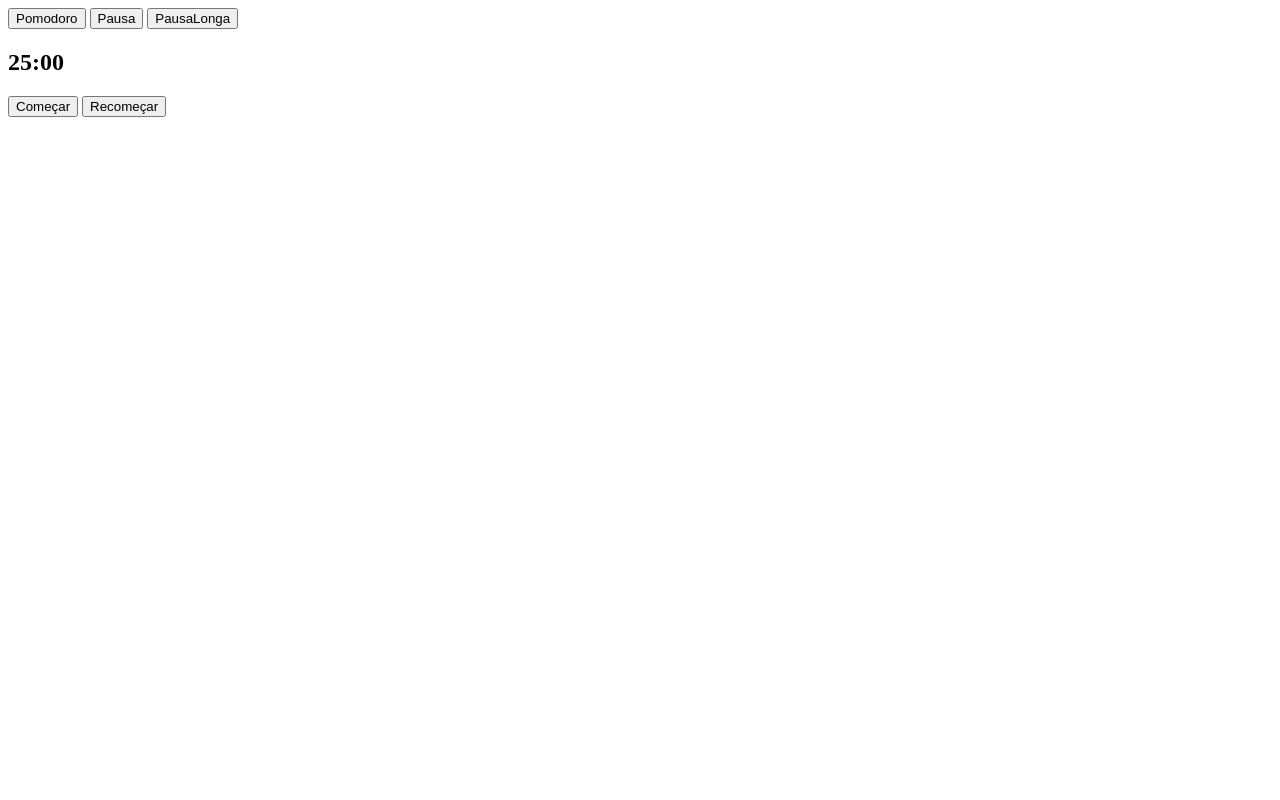
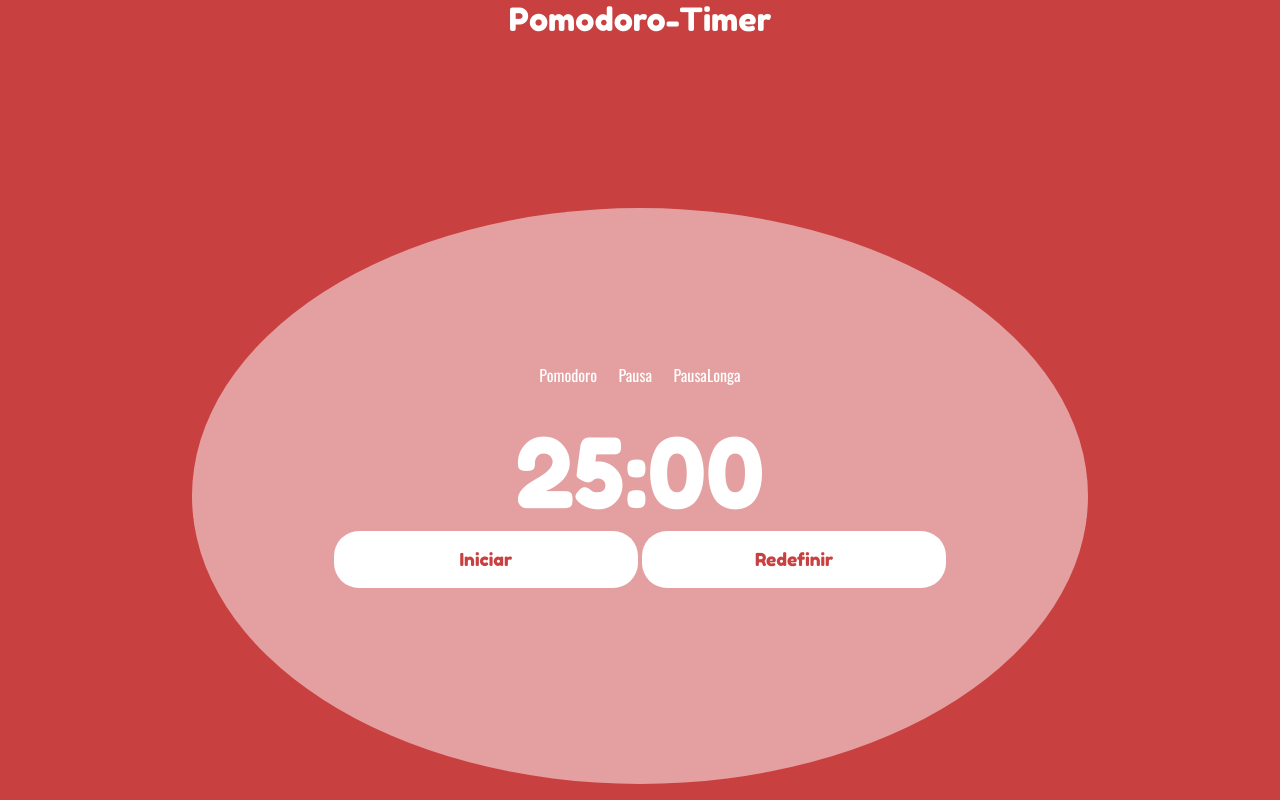
Before and after one commit to felipebaloneker/Projeto_WebappPomodoro, a plain HTML site: page index.html in a window 1280 px wide. Drawn offline with nearby package versions, Linux system fonts and the light colour scheme.

Commit message:
css da pagina principal feito assim como troca de fundo

```diff
--- a/index.html
+++ b/index.html
@@ -3,22 +3,26 @@
 <head>
   <meta charset="UTF-8">
   <meta name="viewport" content="width=device-width, initial-scale=1.0">
+  <meta name='description' content='Pomodoro um metodo de gerenciar melhor seu tempo de trabalho'>
+  <meta name='keywords' content ='Pomodoro, Timer, app browser'>
+  <meta name='author' content='Felipe Baloneker'>
+  <link rel='stylesheet' href='style/style.css'>
   <title>Pomodoro Timer</title>
 </head>
 <body>
-  <section class='app'>
+  <section class='app' id='pg-princ'>
+    <header><h2 class='logo'>Pomodoro-Timer</h2></header>
     <div class='container'>
       <div class='menu'>
         <button class='btn-menu' id='pomodoro'>Pomodoro</button>
         <button class='btn-menu' id='pausa'>Pausa</button>
         <button class='btn-menu' id='pausal'>PausaLonga</button>
       </div>
+      <h2 class='timer-str' id='string'>25:00</h2>
       <div class='timer'>
-        <h2 class='timer-str' id='string'>25:00</h2>
-        <button class='btn' id='start'>Começar</button>
-        <button class='btn' id='reset'>Recomeçar</button>
+        <button class='btn' id='start'>Iniciar</button>
+        <button class='btn' id='reset'>Redefinir</button>
       </div>
-    </div>
     </div>
   </section>
   <script type='text/javascript' src='script.js'></script>
--- a/script.js
+++ b/script.js
@@ -7,15 +7,16 @@ var cont = 0;
 var string = document.getElementById('string');
 var btnStart = document.getElementById('start');
 var btnReset = document.getElementById('reset');
+var pgPrinc = document.getElementById('pg-princ');
 /* ---Ao clicar no botão Começar---*/
 function Start(){
   /* Trocando texto do botão ao clicar */
-  if(btnStart.textContent === 'Começar'){
+  if(btnStart.textContent === 'Iniciar'){
     btnStart.textContent = 'Pausar';
     timerStart();
   }
   else{
-    btnStart.textContent = 'Começar';
+    btnStart.textContent = 'Iniciar';
     timerStop();
   }
 }
@@ -42,8 +43,8 @@ function Start(){
       min = minut;
       sec = second;
       clearInterval(minutes);
-      string.textContent = `${min}:${sec}`;
-      btnStart.textContent = 'Começar';}
+      string.textContent = `${min}:${sec}0`;
+      btnStart.textContent = 'Iniciar';}
     btnReset.addEventListener('click',timerReset)
 
 /* Menus do app */
@@ -54,14 +55,16 @@ var btnPausal = document.getElementById('pausal');
 function Pomodoro(){
   min = 25;
   sec = 0;
-  string.textContent = `${min}:${sec}`;
+  string.textContent = `${min}:${sec}0`;
+  pgPrinc.style.background = '#C94040';
 }
 btnPomodoro.addEventListener('click',Pomodoro);
     /* Pausa */
 function Pausa(){
   min = 5;
   sec = 0;
-  string.textContent = `${min}:${sec}`;
+  string.textContent = `0${min}:${sec}0`;
+  pgPrinc.style.background = '#55ADA9';
   cont ++;
 }
 btnPausa.addEventListener('click',Pausa);
@@ -69,6 +72,7 @@ btnPausa.addEventListener('click',Pausa);
 function PausaLonga(){
   min = 15;
   sec = 0;
-  string.textContent = `${min}:${sec}`
+  string.textContent = `${min}:${sec}0`;
+  pgPrinc.style.background = '#3089AA';
 }
 btnPausal.addEventListener('click',PausaLonga);
--- /dev/null
+++ b/style/style.css
@@ -0,0 +1,82 @@
+@import url('https://fonts.googleapis.com/css2?family=Fredoka+One&display=swap');
+@import url('https://fonts.googleapis.com/css2?family=Oswald&display=swap');
+/* Padrão*/
+*{
+    font-size:100%;
+    font-weight: 400;
+    font-family: 'Oswald',Arial, sans-serif;
+    margin:0;
+    padding:0;
+}
+html,body{
+    width:100%;
+    height:100%;
+}
+p{
+    font-size:1em;
+}
+/* Header */
+header{
+    width:100%;
+    height:10%;
+}
+.app{
+    width:100%;
+    height:100%;
+    background:#C94040;
+}
+.logo{
+    font-size:2em;
+    font-family: 'Fredoka One',Arial, sans-serif;
+    text-align: center;
+    margin: auto;
+    color:#fff;
+}
+/* botões e menus*/
+.container{
+    width:70%;
+    height: 40%;
+    margin: 10% auto;
+    padding: 10% 0%;
+    text-align:center;
+    border-radius: 50%;
+    background-color: rgba(255, 255, 255, 0.5);
+}
+.menu{
+    margin: 2% auto;
+}
+.btn-menu{
+    all:unset;
+    background-color: transparent;
+    padding: 1%;
+    font-size:1em;
+    text-align: center;
+    color:#fff;
+    cursor:pointer;
+
+}
+.btn-menu:hover{
+    color:#C94040;
+}
+.timer-str{
+    font-size: 6em;
+    font-family: 'Fredoka One',Arial, sans-serif;
+    color:#fff;
+    border-radius: 50%;
+    margin: auto;
+}
+.btn{
+    all:unset;
+    width: 30%;
+    padding:2%;
+    font-size:1.12em;
+    font-family: 'Fredoka One',Arial, sans-serif;
+    border-radius: 25px;
+    background-color: #fff;
+    color: #C94040;
+    cursor:pointer;
+}
+.btn:hover{
+    background-color: #C94040;
+    color: #fff;
+}
```
